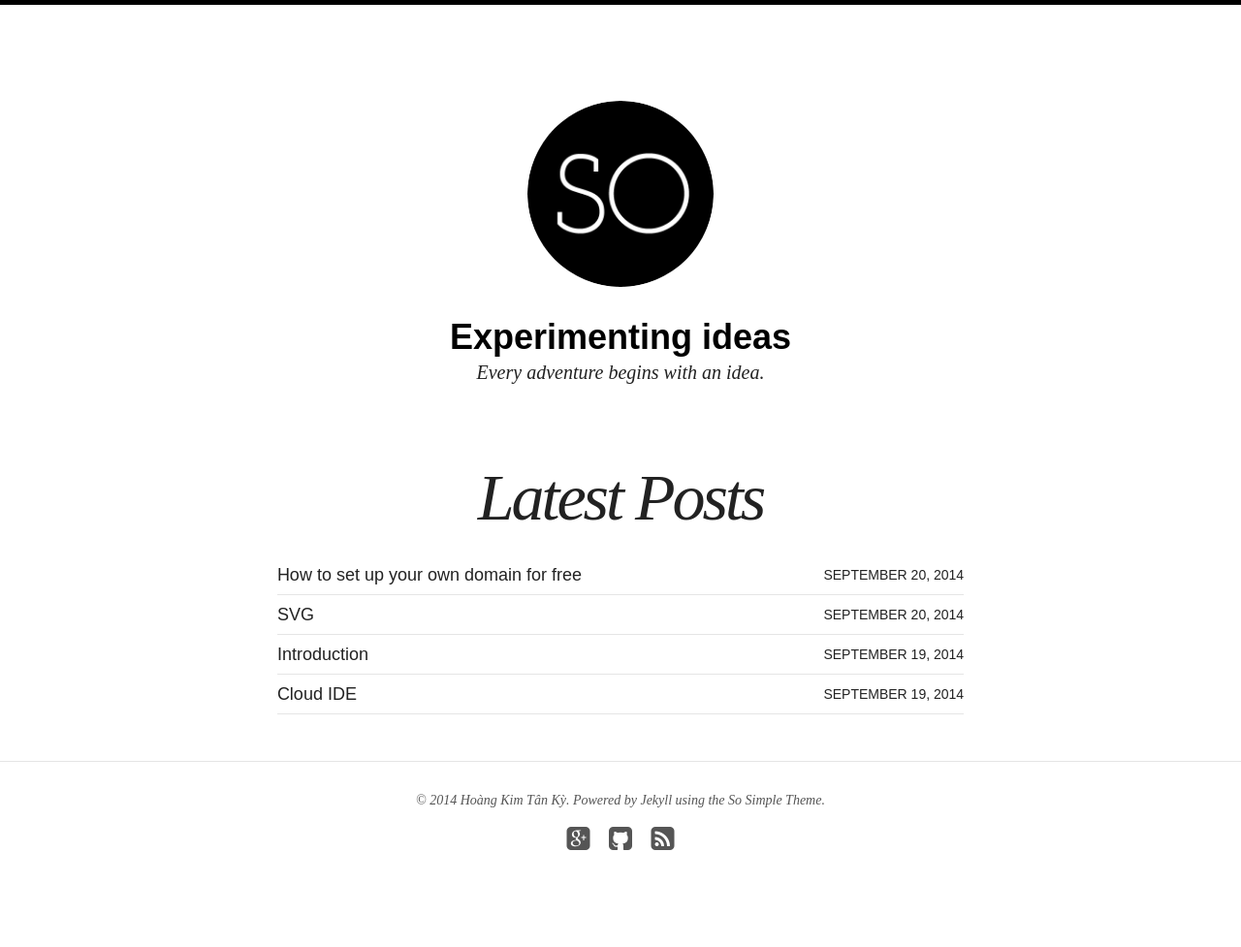
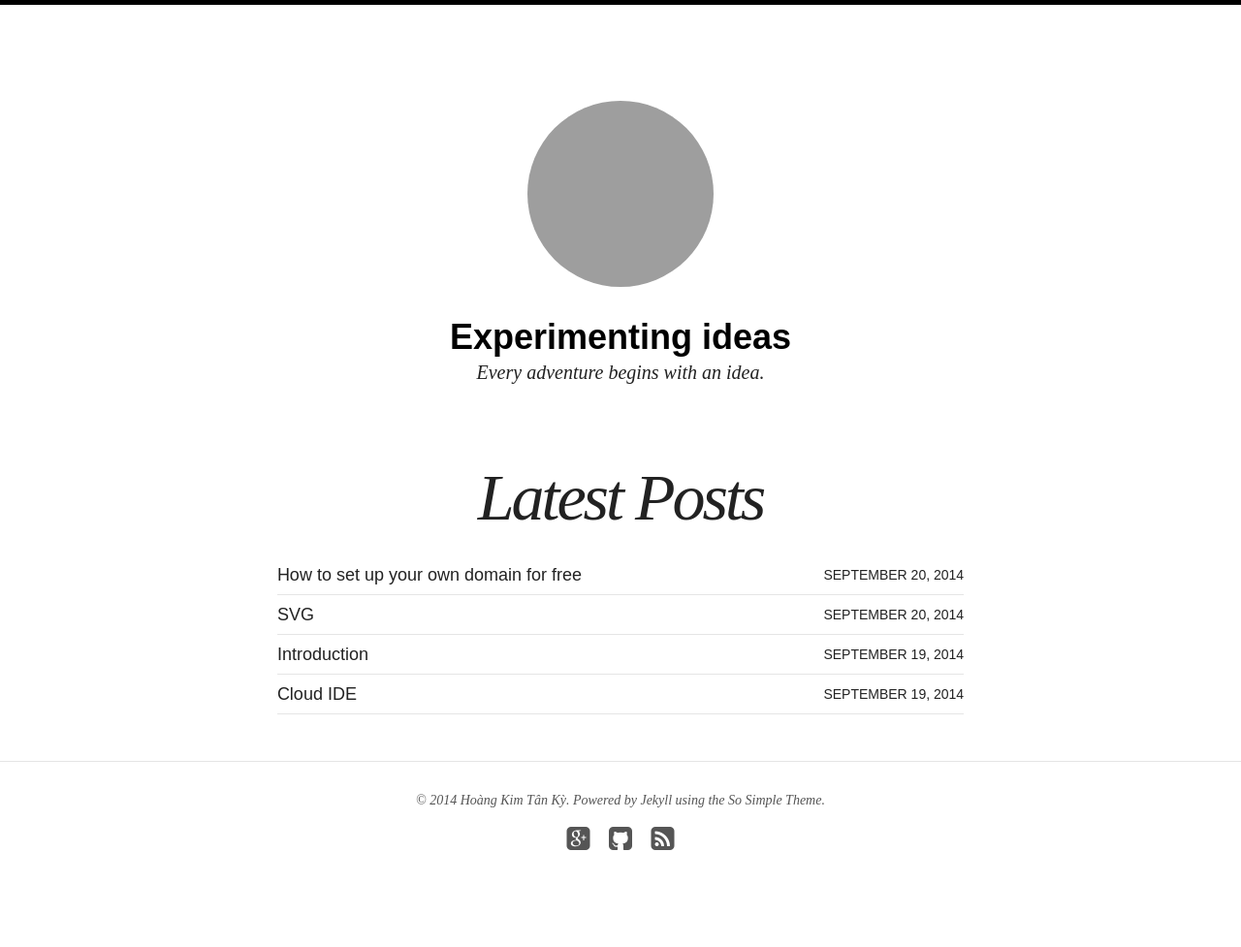
Before and after one commit to ranmeus/hoangkim.tk, a Jekyll site: the page built from index.md, in a window 1280 px wide. Shown: the whole page at 97% size. Built offline with Jekyll 4.4.1, drawn with Linux system fonts in a browser that asks for light colours; nearby versions of some CDN libraries.

Commit message:
change logo

```diff
--- a/_config.yml
+++ b/_config.yml
@@ -3,7 +3,7 @@
 title: Experimenting ideas
 locale: en_US
 description: Every adventure begins with an idea.
-logo: site-logo.png
+logo: viky.jpg
 search: true
 url: http://hoangkim.tk
 resources: http://ranmeus.byethost33.com
```
